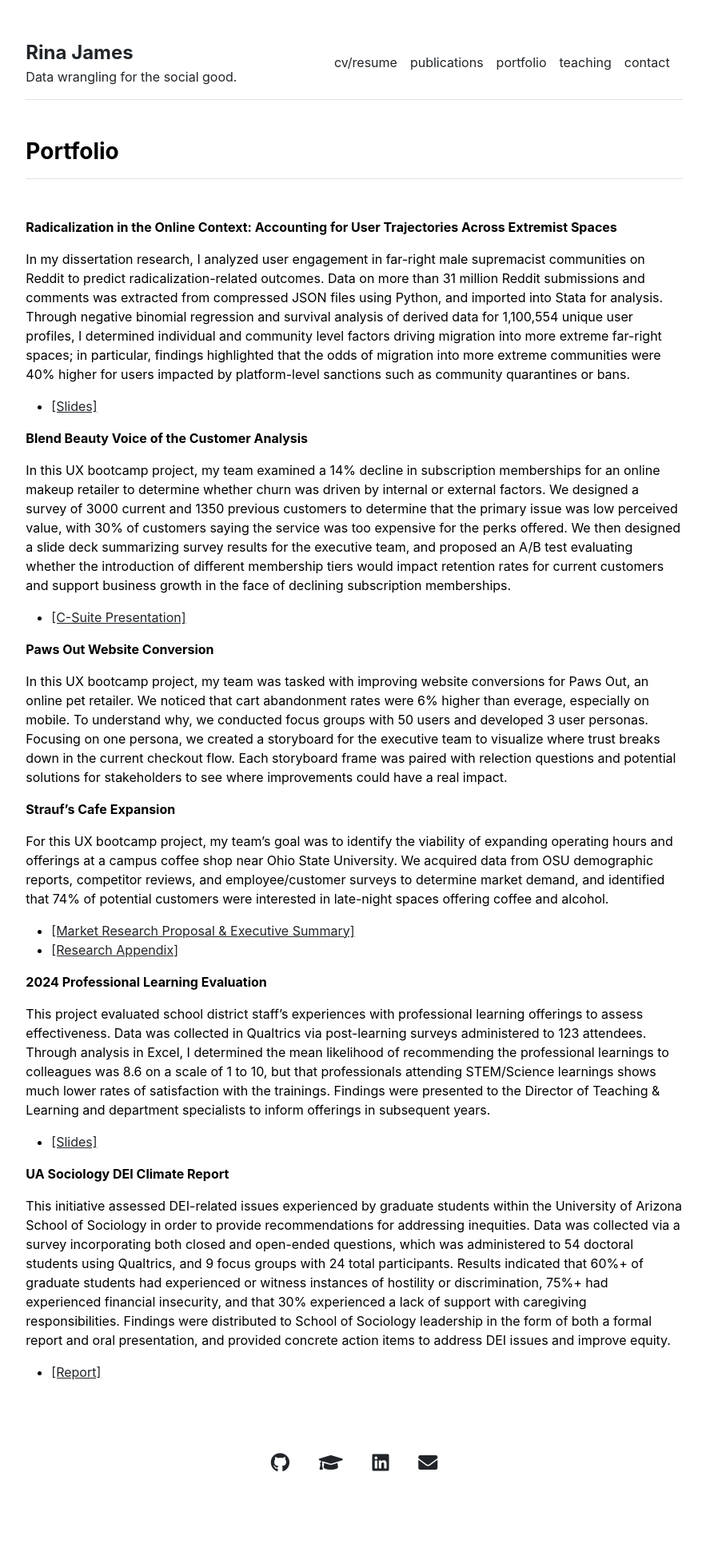
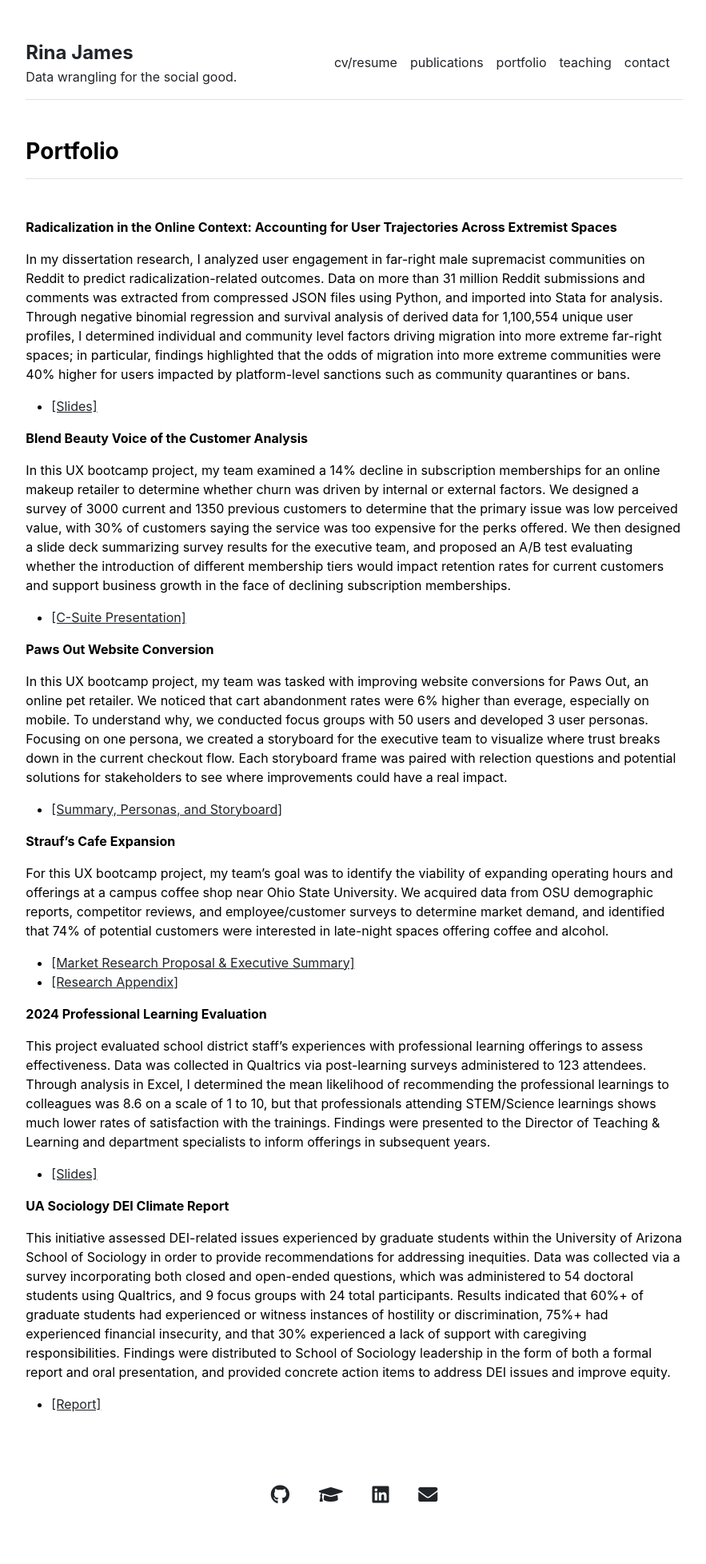
Before and after one commit to rinajames/rinajames.github.io, a Jekyll site: the page built from portfolio.md, in a window 1280 px wide. Shown: the whole page at 80% size, without its empty margins (197-1080 px from the left). Built offline with Jekyll 4.4.1, drawn with Linux system fonts in a browser that asks for light colours; before the commit the page ends 1916 px from its top, so only the background shows below that.

Commit message:
Update portfolio.md

```diff
--- a/portfolio.md
+++ b/portfolio.md
@@ -16,6 +16,7 @@ In this UX bootcamp project, my team examined a 14% decline in subscription memb
 **Paws Out Website Conversion**
 
 In this UX bootcamp project, my team was tasked with improving website conversions for Paws Out, an online pet retailer. We noticed that cart abandonment rates were 6% higher than everage, especially on mobile. To understand why, we conducted focus groups with 50 users and developed 3 user personas. Focusing on one persona, we created a storyboard for the executive team to visualize where trust breaks down in the current checkout flow. Each storyboard frame was paired with relection questions and potential solutions for stakeholders to see where improvements could have a real impact.
+- [[Summary, Personas, and Storyboard]](/documents/conversion.pdf)
 
 **Strauf's Cafe Expansion**
 
```
